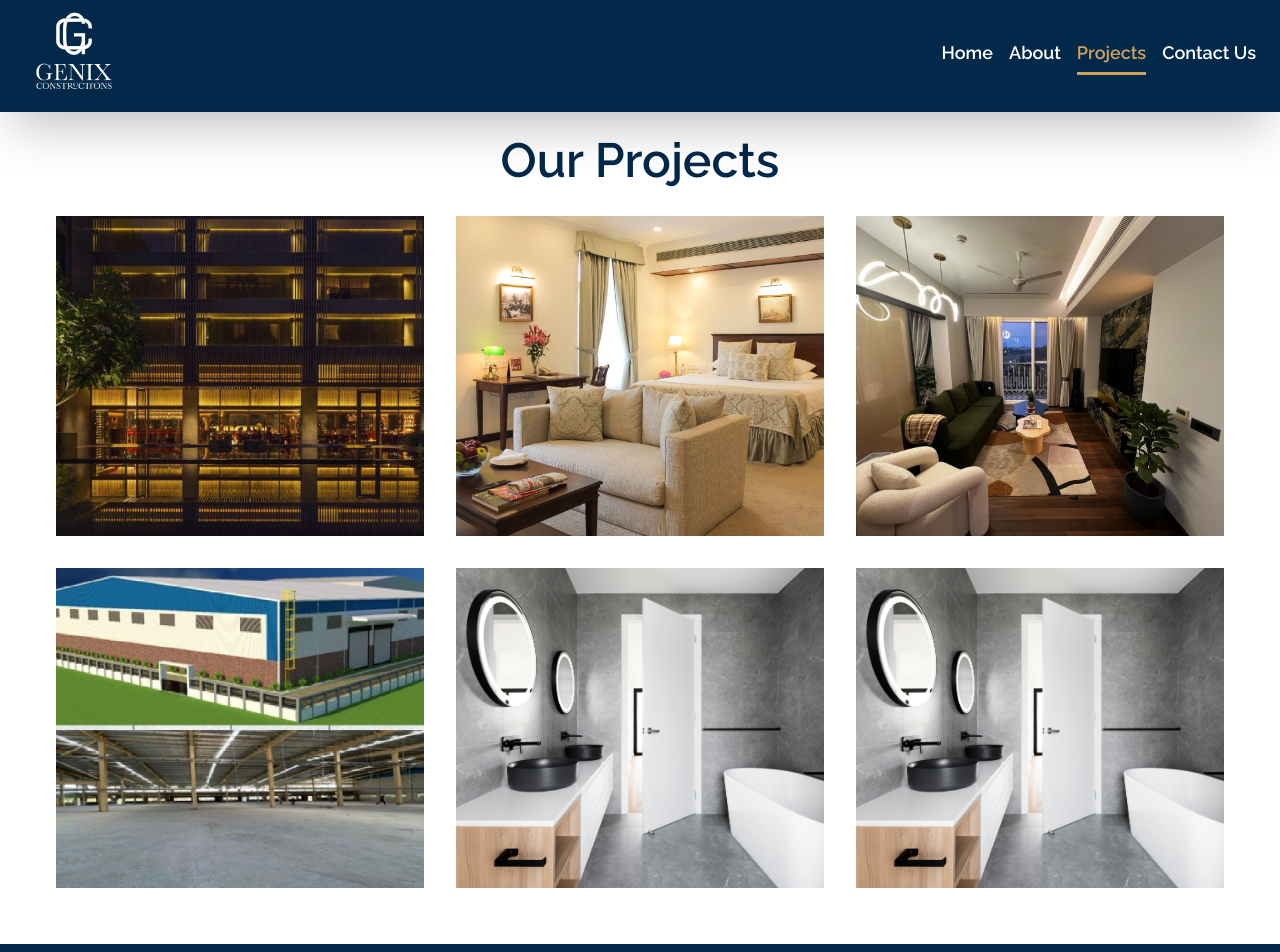
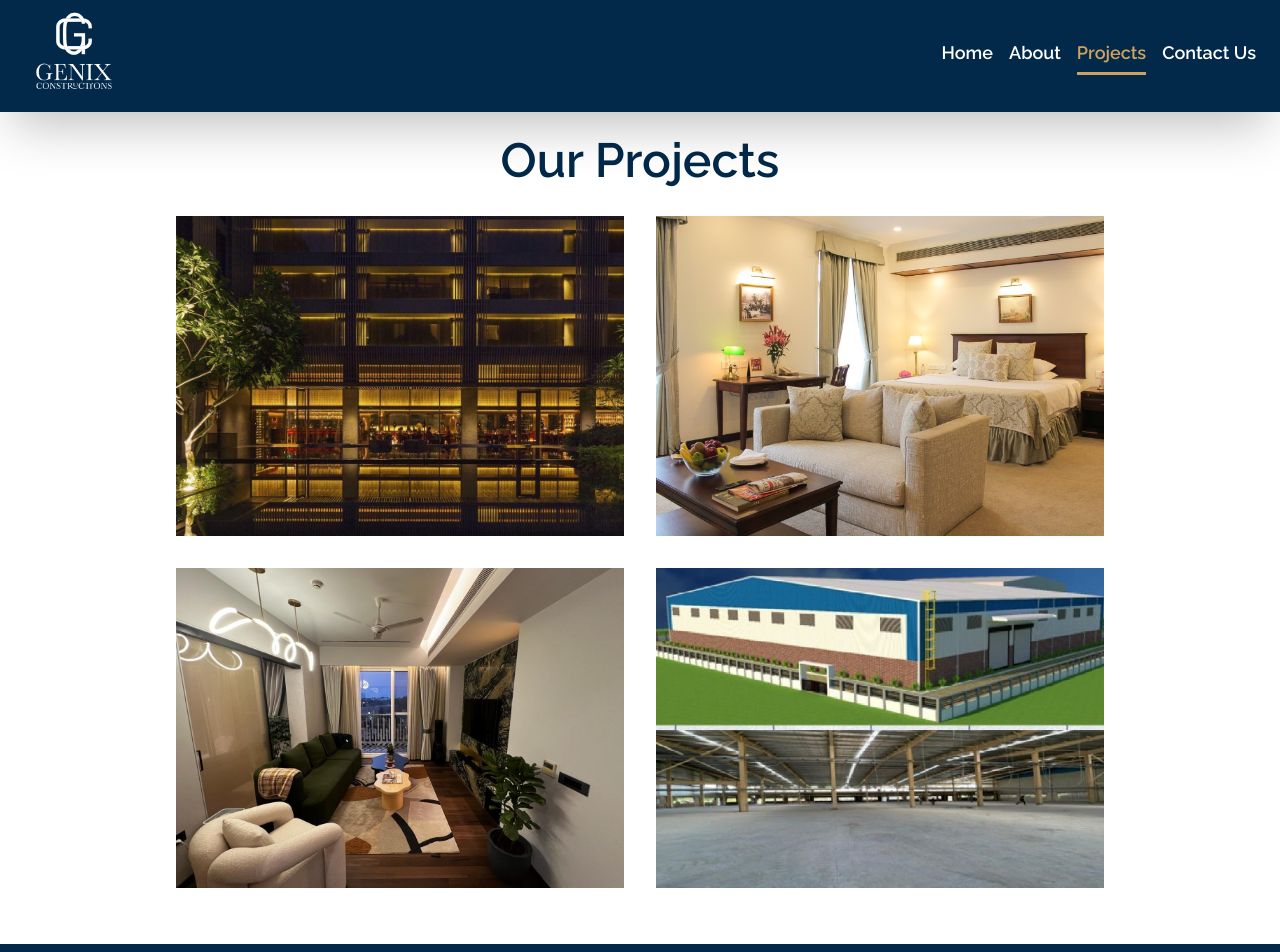
Before and after one commit to genixwebsite/genixConstructions, a React (Vite) app: page /projects in a window 1280 px wide. Shown: the top 952 px of the page. Built offline with nearby package versions, Linux system fonts and the light colour scheme.

Commit message:
fixed main

```diff
--- a/src/components/Fourth.jsx
+++ b/src/components/Fourth.jsx
@@ -36,7 +36,7 @@ const Fourth = () => {
               <div className="text-lg md:text-2xl font-semibold text-white mt-12 md:mt-20 text-center transition-opacity duration-500 delay-500 group-hover:opacity-0 group-hover:delay-0">
                 Industrial Projects
               </div>
-              <div className="text-sm md:text-md text-white font-semibold mt-2 md:mt-4 p-4 text-center opacity-0 group-hover:opacity-100 group-hover:delay-300 group-hover:group-focus:delay-300">
+              <div className="text-sm md:text-md text-white font-semibold mt-2 p-4 text-center opacity-0 group-hover:opacity-100 group-hover:delay-300 group-hover:group-focus:delay-300">
                 GENIX Construction puts our owners requirements first when
                 assessing and proceeding. Whether scheduled during plant
                 shutdown, or performed within operational facilities, our
@@ -49,7 +49,7 @@ const Fourth = () => {
               <div className="text-lg md:text-2xl font-semibold text-white mt-12 md:mt-20 text-center transition-opacity duration-500 delay-500 group-hover:opacity-0 group-hover:delay-0">
                 Interior Fit-Outs of Offices & Residences
               </div>
-              <div className="text-sm md:text-md text-white font-semibold mt-2 md:mt-4 p-4 text-center opacity-0 group-hover:opacity-100 group-hover:delay-300 group-hover:group-focus:delay-300">
+              <div className="text-sm md:text-md text-white font-semibold mt-2 text-center opacity-0 group-hover:opacity-100 group-hover:delay-300 group-hover:group-focus:delay-300">
                 GENIX executes the Interior Fit-Out Works of house and workplace
                 with the greatest solutions. The Interior Fit-Out services
                 include floor installation, ceilings, couplings, and furnishings
@@ -74,7 +74,7 @@ const Fourth = () => {
               <div className="text-lg md:text-2xl font-semibold text-white mt-12 md:mt-20 text-center transition-opacity duration-500 delay-500 group-hover:opacity-0 group-hover:delay-0">
                 Luxury Tensile Camps
               </div>
-              <div className="text-sm md:text-md text-white font-semibold mt-2 md:mt-4 p-4 text-center opacity-0 group-hover:opacity-100 group-hover:delay-300 group-hover:group-focus:delay-300">
+              <div className="text-sm md:text-md text-white font-semibold mt-2 p-4 text-center opacity-0 group-hover:opacity-100 group-hover:delay-300 group-hover:group-focus:delay-300">
                 GENIX provide the Design and build solution of luxury tented
                 camps. Rakesh has successfully completed design and installation
                 of two tensile tented camps in Rajasthan, India from scratch to
--- a/src/pages/Projects.jsx
+++ b/src/pages/Projects.jsx
@@ -9,7 +9,7 @@ import VideoLoader from "../components/VideoLoader";
 
 const CompletedProjects = ({ onAllImagesLoaded }) => {
   const [imagesLoaded, setImagesLoaded] = useState(0);
-  const totalImages = 6; // Update this when more images are added
+  const totalImages = 4; // Update this when more images are added
 
   const handleImageLoad = () => {
     setImagesLoaded((prev) => prev + 1);
@@ -98,7 +98,7 @@ const CompletedProjects = ({ onAllImagesLoaded }) => {
           <div className="project-name">Auto-Lek Electric</div>
         </Link>
       </div>
-      <div className="project-card">
+      {/* <div className="project-card">
         <Link to="/project5" className="project-link">
           <img
             src="dummyProject.jpeg"
@@ -121,7 +121,7 @@ const CompletedProjects = ({ onAllImagesLoaded }) => {
           />
           <div className="project-name">postcard</div>
         </Link>
-      </div>
+      </div> */}
     </div>
   );
 };
--- a/src/styles/projects.css
+++ b/src/styles/projects.css
@@ -10,7 +10,7 @@
 /* Each project card */
 .project-card {
   margin: 1rem;
-  width: calc(33.33% - 2rem);
+  width: calc(40% - 2rem);
   position: relative;
 }
 
```
